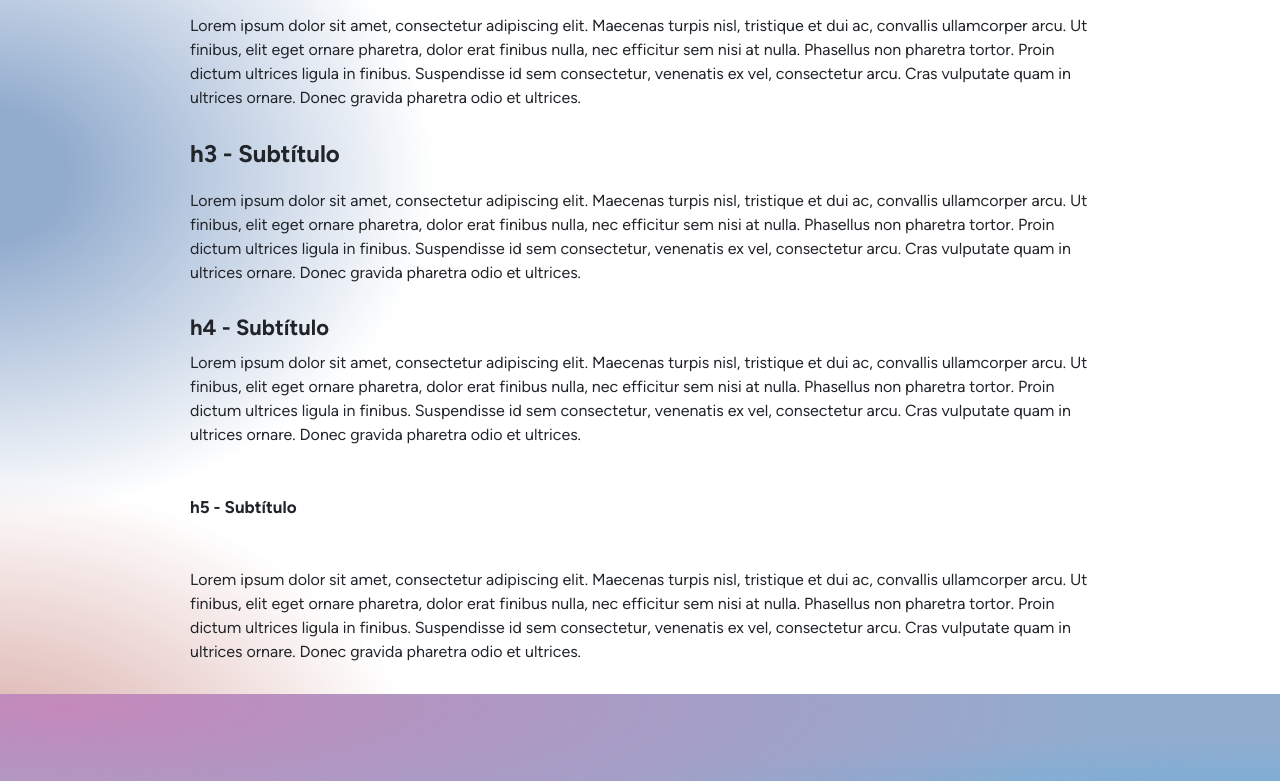
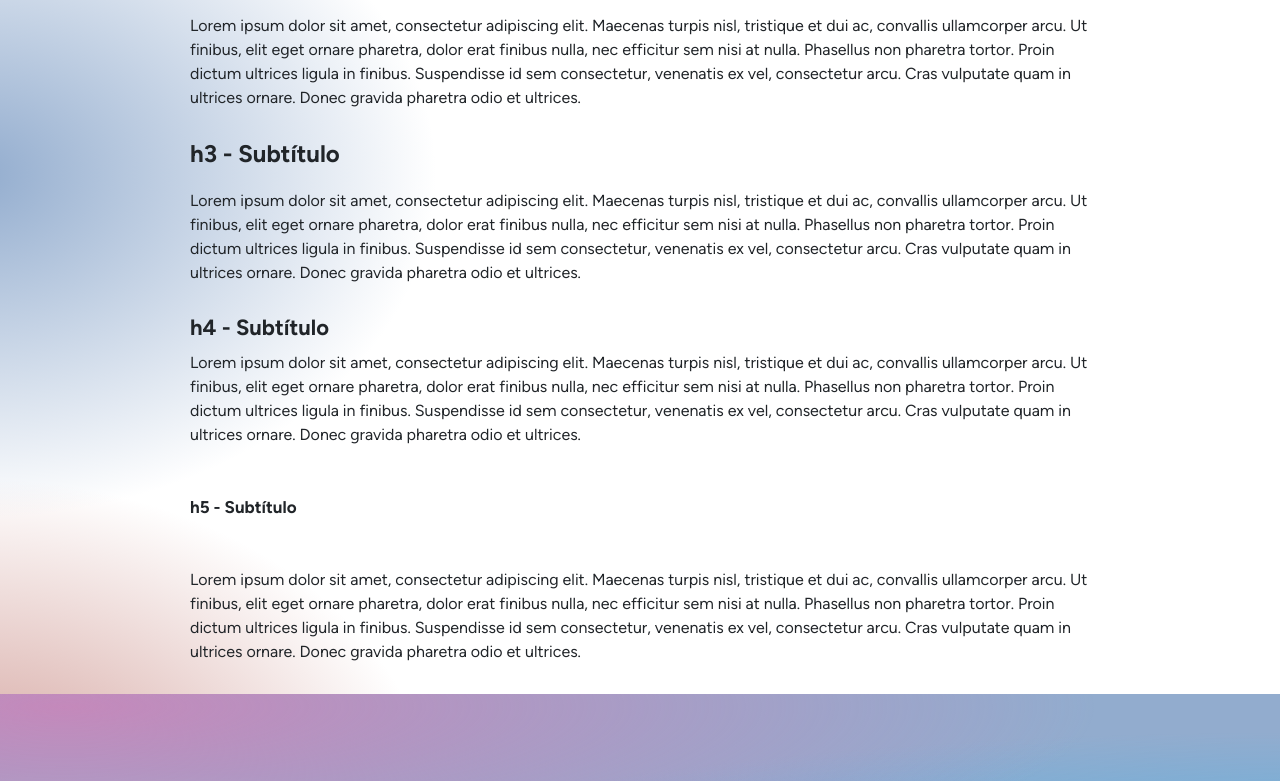
Before and after one commit to front-ted/TQU_experimentacao, a plain HTML site: page 04_blocado/index.html in a window 1280 px wide. Shown: the part 149-930 px from the top of the page. Drawn offline with Linux system fonts and the light colour scheme; a script that the page names is missing; files whose address does not match are found by name.

Commit message:
Update template.css

```diff
--- a/assets/css/template.css
+++ b/assets/css/template.css
@@ -16,7 +16,7 @@
 
 body {
     background-image: url('../../01_experimentacao/img/textura.png');
-    background-image: radial-gradient(farthest-corner at -2% 25%, #92ACCE 5%, transparent 25%), radial-gradient(farthest-corner at 106% 114%, #1A447F 5%, transparent 25%), radial-gradient(farthest-corner at -2% 75%, #CF9993 0%, transparent 25%);
+    background-image: radial-gradient(farthest-corner at -2% 25%, #92ACCE 0%, transparent 25%), radial-gradient(farthest-corner at 106% 114%, #1A447F 5%, transparent 25%), radial-gradient(farthest-corner at -2% 75%, #CF9993 0%, transparent 25%);
     position: relative;
 	background-repeat: no-repeat !important;
 	background-size: cover !important;
```
